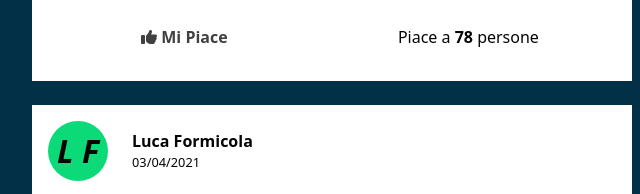
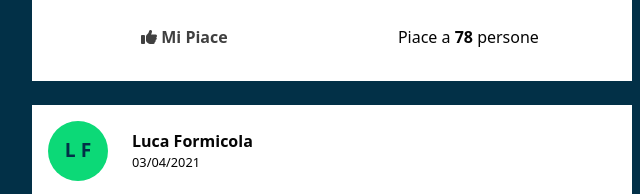
Before and after one commit to leonardopozzan/js-social-posts, a plain HTML site: page index.html in a window 1280 px wide. Shown: the part 1920-2114 px from the top of the page, 308-948 px from the left. Drawn offline with nearby package versions, Linux system fonts and the light colour scheme.

Commit message:
usato classi di default

```diff
--- a/css/style.css
+++ b/css/style.css
@@ -123,15 +123,3 @@ h1 {
     color: #0CD977;
     cursor: default;
 }
-
-.my-profile-image{
-    width: 60px;
-    height: 60px;
-    border-radius: 50%;
-    font-size: 2rem;
-    font-weight: bold;
-    font-style: italic;
-    text-align: center;
-    line-height: 60px;
-    background-color: #0CD977;
-}
--- a/js/main.js
+++ b/js/main.js
@@ -100,8 +100,8 @@ for (let object of posts){
         const arrayName = object.author.name.split(' ');
         //prendo le iniziali e le printo a schermo
         const initials = `${arrayName[0][0]} ${arrayName[1][0]}`;
-        myDivImage.innerHTML = initials;
-        myDivImage.classList.add('my-profile-image');
+        myDivImage.innerHTML = `<span>${initials}</span>`;
+        myDivImage.classList.add('profile-pic-default');
     }
 }
 
```
